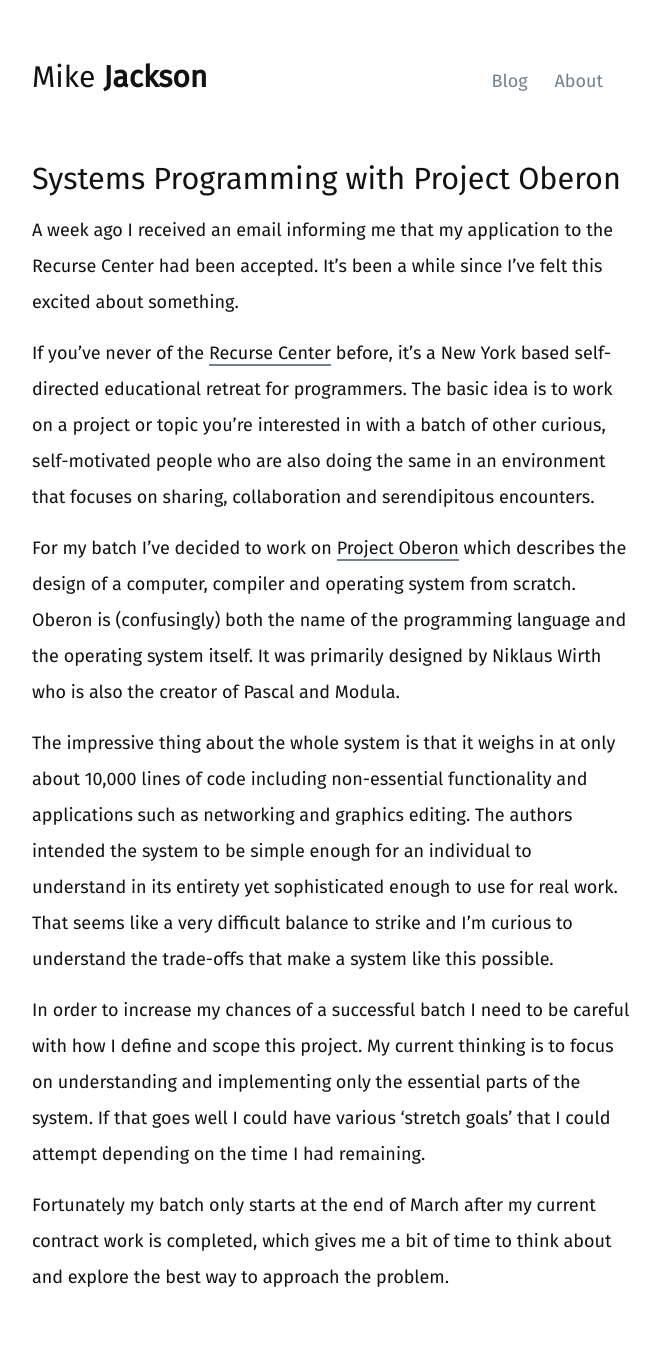
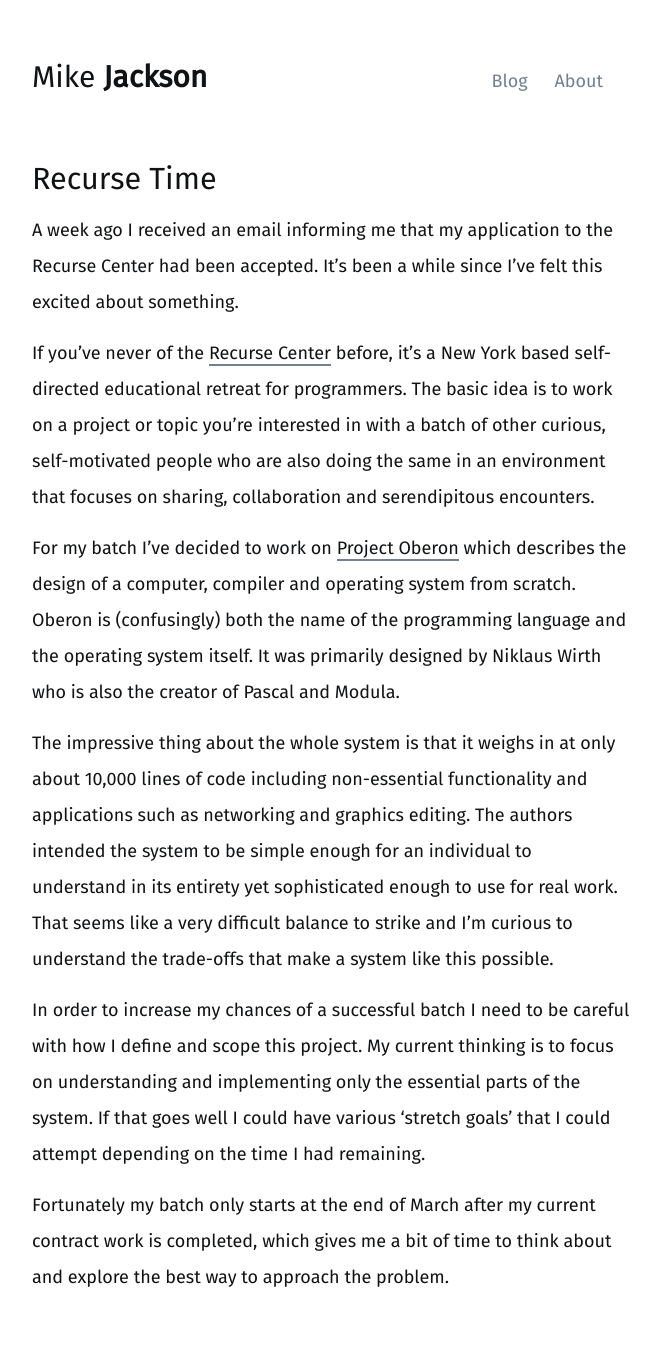
Before and after one commit to kontrarian/kontrarian.github.io, a Jekyll site: the page built from _posts/2020-12-28-recurse-time.md, in a window 1280 px wide. Shown: the whole page, without its empty margins (310-970 px from the left). Built offline with Jekyll 4.4.1, drawn with Linux system fonts in a browser that asks for light colours.

Commit message:
Update post title

```diff
--- a/_posts/2020-12-28-systems-programing-with-project-oberon.md
+++ b/_posts/2020-12-28-recurse-time.md
@@ -1,6 +1,6 @@
 ---
 layout: post
-title: "Systems Programming with Project Oberon"
+title: Recurse Time
 category: blog
 ---
 
```
